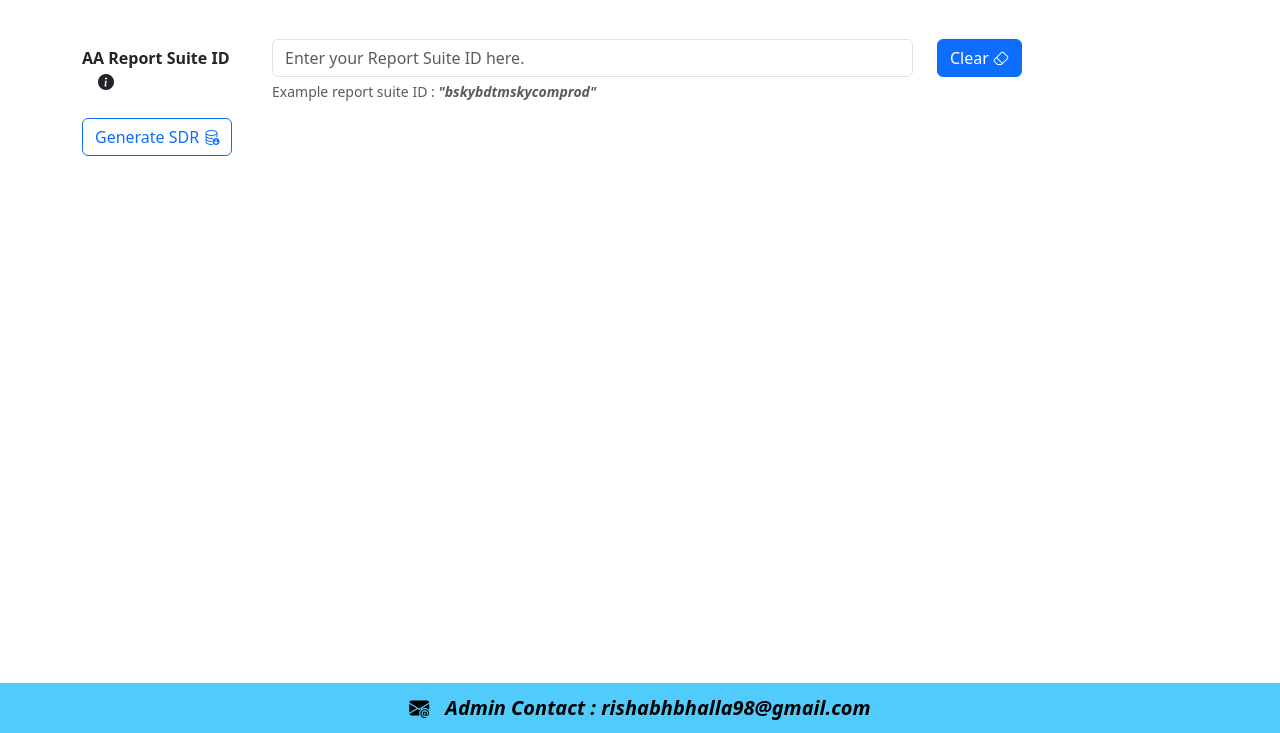
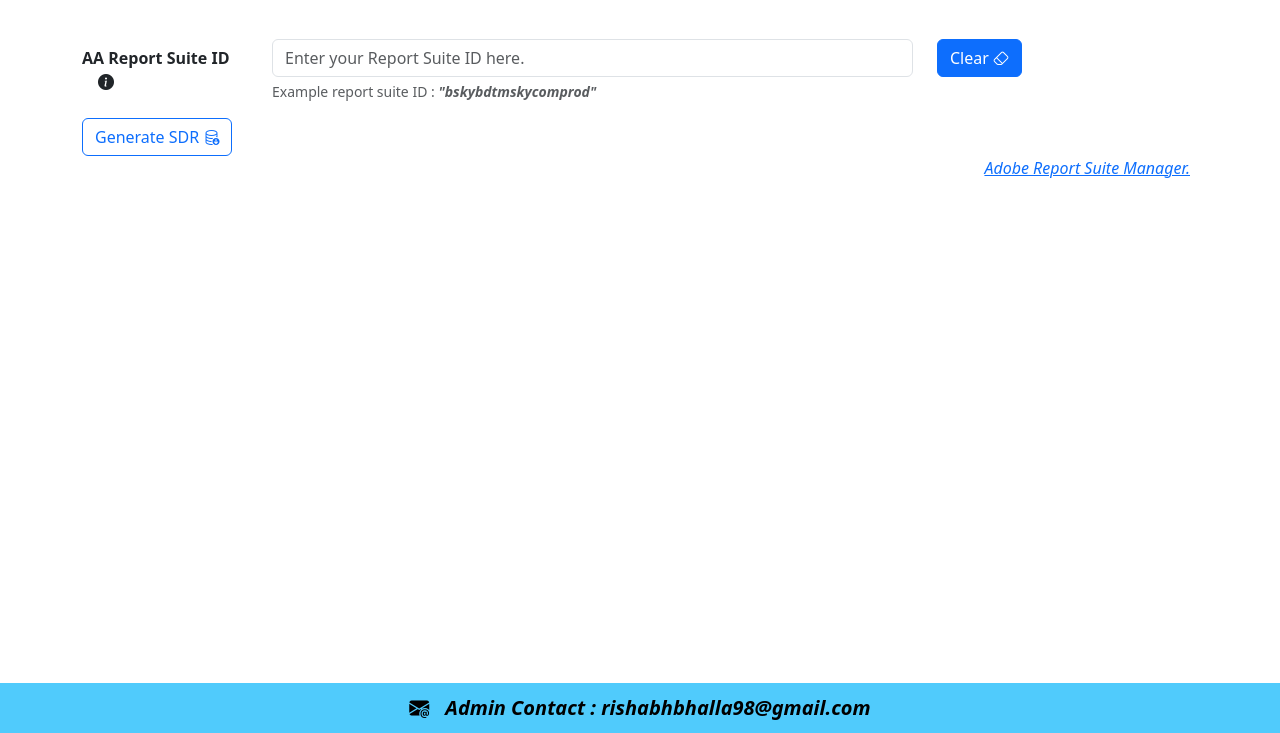
Before and after one commit to rishabh-dev-98/Real-Time-SDR, a plain HTML site: page index.html in a window 1280 px wide. Shown: the part 67-800 px from the top of the page. Drawn offline with nearby package versions, Linux system fonts and the light colour scheme; no server answers.

Commit message:
fourth commit

```diff
--- a/index.html
+++ b/index.html
@@ -48,6 +48,11 @@
           </div>
         </div>
         <button type="submit" class="btn btn-outline-primary" id="submitButton" onclick="Submit()" data-bs-toggle="tooltip" data-bs-placement="bottom" data-bs-custom-class="custom-tooltip" data-bs-title="Use this button to generate SDR based on the report suite ID.">Generate SDR <i class="bi bi-database-down"></i></button>
+        <div class="d-grid gap-2 d-md-flex justify-content-md-end">
+          <a id="reportSuites" href="https://experience.adobe.com/#/@bskyb/so:bskyb0/analytics/p/am/1.3/index.html?a=ReportSuite.Selection" target="_blank" data-bs-toggle="tooltip" data-bs-placement="top" data-bs-custom-class="custom-tooltip" data-bs-title="Use this link to view list of report suites on Adobe Analytics UI.">
+            <em>Adobe Report Suite Manager.</em>
+          <a/>
+        </div>
         <div class="my-5">
           <div class="d-flex justify-content-center">
             <div class="spinner-border" role="status" id="spinner" style="display: none;">
```
